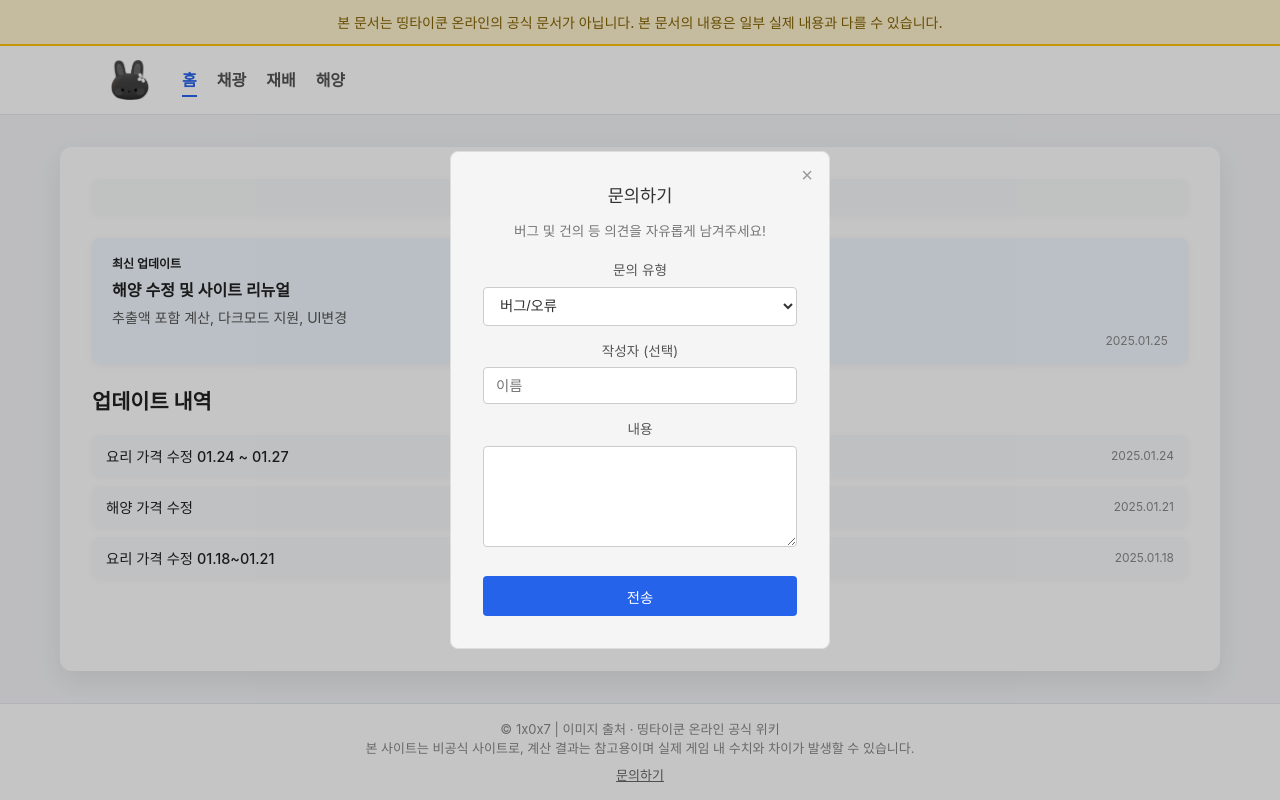
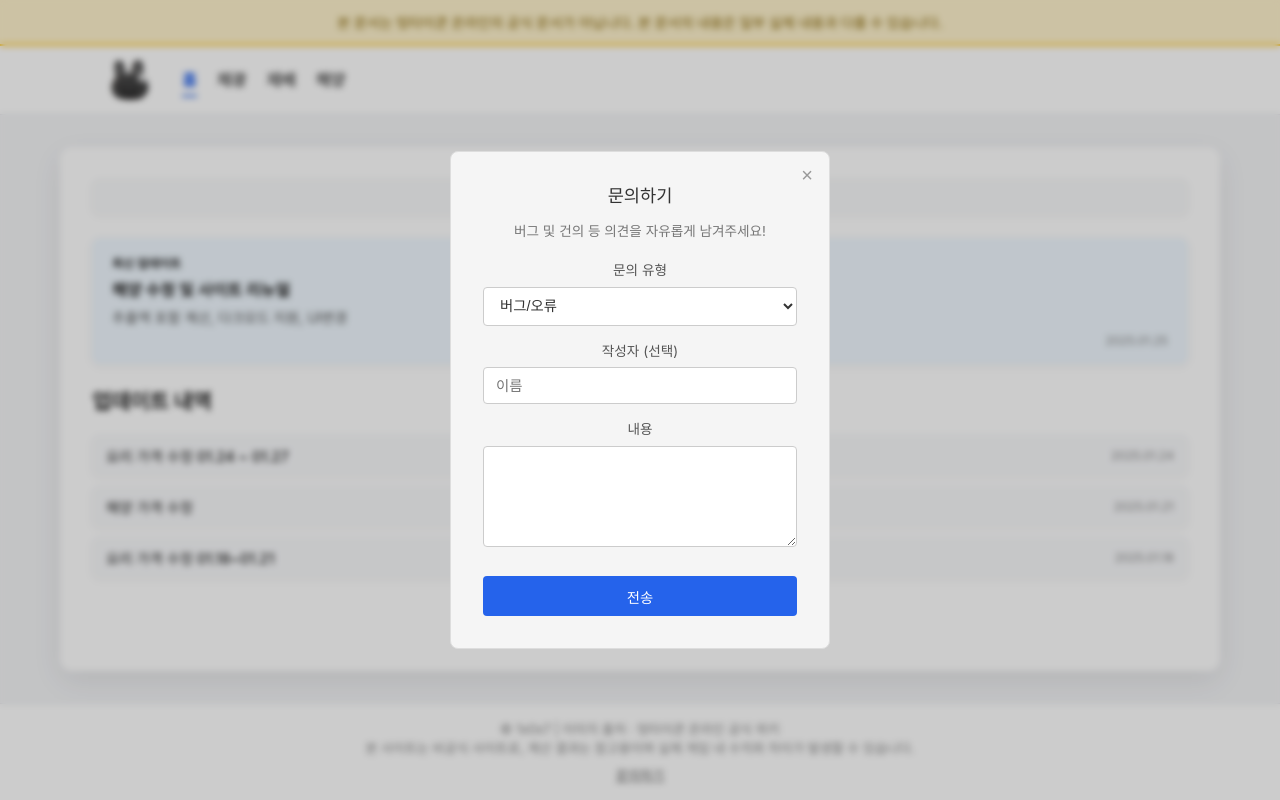
Before and after one commit to 1x0x7/107spa, a Next.js app: page / in a window 1280 px wide. Both pictures are taken after a click on the button "문의하기". Built offline with nearby package versions, Linux system fonts and the light colour scheme.

Commit message:
디자인 변경

```diff
--- a/app/styles/contact.css
+++ b/app/styles/contact.css
@@ -18,7 +18,9 @@
 .modal-overlay {
   position: fixed !important;
   inset: 0 !important;
-  background: rgba(0, 0, 0, 0.226) !important;
+  background: rgba(0, 0, 0, 0.2) !important;
+  backdrop-filter: blur(3px) !important;
+  -webkit-backdrop-filter: blur(3px) !important;
   display: flex !important;
   align-items: center !important;
   justify-content: center !important;
@@ -118,7 +120,7 @@
 }
 
 .modal-overlay .modal-content button[type="submit"]:hover {
-  background: #0e41ad !important;
+  background: #154abe !important;
 }
 
 .modal-overlay .modal-content button[type="submit"]:disabled {
```
